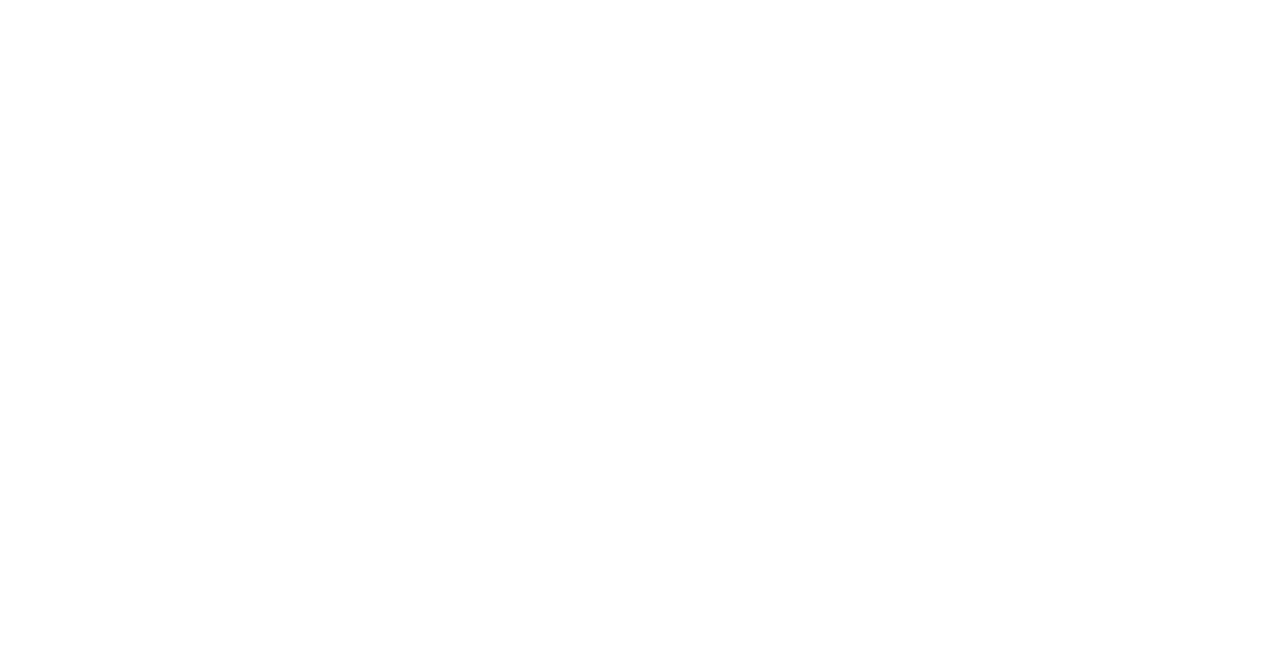
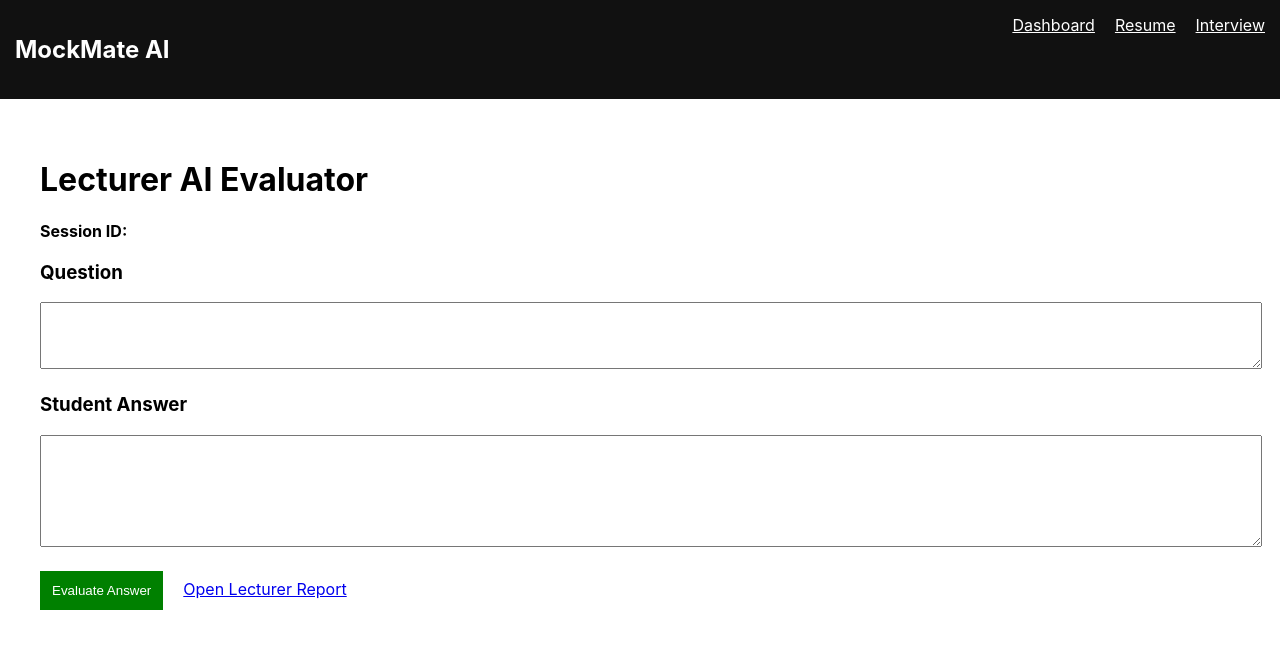
Before and after one commit to HarshithaMeesa/mockmate-frontend, a React (Create React App) app: page /lecturer-capture in a window 1280 px wide. Before the commit this address had no page. Shown: the top 648 px of the page. Built offline with nearby package versions, Linux system fonts and the light colour scheme.

Commit message:
add lecturer gemini capture and report pages

```diff
--- a/src/App.js
+++ b/src/App.js
@@ -9,6 +9,9 @@ import Report from "./pages/Report";
 import JoinInterview from "./pages/JoinInterview";
 import LiveInterviewRoom from "./pages/LiveInterviewRoom";
 import JitsiInterviewRoom from "./pages/JitsiInterviewRoom";
+
+import LecturerAnswerCapture from "./pages/LecturerAnswerCapture";
+import LecturerReport from "./pages/LecturerReport";
 
 function App() {
   return (
@@ -24,6 +27,8 @@ function App() {
         <Route path="/join/:id" element={<JoinInterview />} />
         <Route path="/live-room" element={<LiveInterviewRoom />} />
         <Route path="/jitsi-room" element={<JitsiInterviewRoom />} />
+        <Route path="/lecturer-capture" element={<LecturerAnswerCapture />} />
+        <Route path="/lecturer-report/:sessionId" element={<LecturerReport />} />
       </Routes>
     </Router>
   );
--- /dev/null
+++ b/src/pages/LecturerAnswerCapture.js
@@ -0,0 +1,102 @@
+import React, { useState } from "react";
+import Navbar from "../components/Navbar";
+import { useLocation, Link } from "react-router-dom";
+
+function LecturerAnswerCapture() {
+  const location = useLocation();
+  const sessionId = location.state?.sessionId;
+
+  const [question, setQuestion] = useState("");
+  const [answer, setAnswer] = useState("");
+  const [result, setResult] = useState(null);
+  const [loading, setLoading] = useState(false);
+
+  const evaluateNow = async () => {
+    setLoading(true);
+
+    const response = await fetch(
+      `${process.env.REACT_APP_API_URL}/session/${sessionId}/evaluate-live-answer`,
+      {
+        method: "POST",
+        headers: {
+          "Content-Type": "application/json"
+        },
+        body: JSON.stringify({
+          question,
+          answer
+        })
+      }
+    );
+
+    const data = await response.json();
+    setResult(data);
+    setLoading(false);
+  };
+
+  return (
+    <div>
+      <Navbar />
+      <div style={{ padding: "40px" }}>
+        <h1>Lecturer AI Evaluator</h1>
+        <p><b>Session ID:</b> {sessionId}</p>
+
+        <div style={{ marginTop: "20px" }}>
+          <h3>Question</h3>
+          <textarea
+            value={question}
+            onChange={(e) => setQuestion(e.target.value)}
+            rows={3}
+            style={{ width: "100%", padding: "10px" }}
+          />
+        </div>
+
+        <div style={{ marginTop: "20px" }}>
+          <h3>Student Answer</h3>
+          <textarea
+            value={answer}
+            onChange={(e) => setAnswer(e.target.value)}
+            rows={6}
+            style={{ width: "100%", padding: "10px" }}
+          />
+        </div>
+
+        <button
+          onClick={evaluateNow}
+          style={{
+            marginTop: "20px",
+            padding: "12px",
+            background: "green",
+            color: "white",
+            border: "none"
+          }}
+        >
+          Evaluate Answer
+        </button>
+
+        <Link
+          to={`/lecturer-report/${sessionId}`}
+          style={{ marginLeft: "20px" }}
+        >
+          Open Lecturer Report
+        </Link>
+
+        {loading && <p style={{ marginTop: "20px" }}>Gemini is generating pro feedback...</p>}
+
+        {result && (
+          <div style={{ marginTop: "30px", background: "#f3f3f3", padding: "20px", borderRadius: "10px" }}>
+            <h2>AI Evaluation Result</h2>
+            <p><b>Overall Score:</b> {result.overall_score}</p>
+            <p><b>Communication:</b> {result.communication_score}</p>
+            <p><b>Clarity:</b> {result.clarity_score}</p>
+            <p><b>Confidence:</b> {result.confidence_score}</p>
+            <p><b>Technical Depth:</b> {result.technical_depth_score}</p>
+            <p><b>Relevance:</b> {result.relevance_score}</p>
+            <p><b>Summary:</b> {result.summary}</p>
+          </div>
+        )}
+      </div>
+    </div>
+  );
+}
+
+export default LecturerAnswerCapture;
--- /dev/null
+++ b/src/pages/LecturerReport.js
@@ -0,0 +1,72 @@
+import React, { useEffect, useState } from "react";
+import { useParams } from "react-router-dom";
+import Navbar from "../components/Navbar";
+
+function LecturerReport() {
+  const { sessionId } = useParams();
+  const [report, setReport] = useState(null);
+
+  useEffect(() => {
+    fetch(`${process.env.REACT_APP_API_URL}/session/${sessionId}/pro-report`)
+      .then((res) => res.json())
+      .then((data) => setReport(data));
+  }, [sessionId]);
+
+  if (!report) {
+    return (
+      <div>
+        <Navbar />
+        <div style={{ padding: "40px" }}>
+          <h2>Loading lecturer report...</h2>
+        </div>
+      </div>
+    );
+  }
+
+  return (
+    <div>
+      <Navbar />
+      <div style={{ padding: "40px" }}>
+        <h1>Pro Lecturer Report</h1>
+
+        <p><b>Interview Role:</b> {report.role}</p>
+        <p><b>Time:</b> {report.time}</p>
+        <p><b>Average Score:</b> {report.average_score}</p>
+
+        <div style={{ marginTop: "20px", background: "#f3f3f3", padding: "20px", borderRadius: "10px" }}>
+          <h3>Summary</h3>
+          <p>{report.summary}</p>
+
+          <h3>Key Points</h3>
+          <ul>{report.key_points?.map((item, idx) => <li key={idx}>{item}</li>)}</ul>
+
+          <h3>Strengths</h3>
+          <ul>{report.strengths?.map((item, idx) => <li key={idx}>{item}</li>)}</ul>
+
+          <h3>Weaknesses</h3>
+          <ul>{report.weaknesses?.map((item, idx) => <li key={idx}>{item}</li>)}</ul>
+
+          <h3>Improvement Tips</h3>
+          <ul>{report.improvement_tips?.map((item, idx) => <li key={idx}>{item}</li>)}</ul>
+
+          <h3>Final Recommendation</h3>
+          <p>{report.final_recommendation}</p>
+        </div>
+
+        <div style={{ marginTop: "30px" }}>
+          <h2>Answer-Level Details</h2>
+          {report.details?.map((item, idx) => (
+            <div key={idx} style={{ marginTop: "20px", padding: "20px", border: "1px solid #ddd", borderRadius: "10px" }}>
+              <p><b>Question:</b> {item.question}</p>
+              <p><b>Answer:</b> {item.answer}</p>
+              <p><b>Overall Score:</b> {item.evaluation?.overall_score}</p>
+              <p><b>Summary:</b> {item.evaluation?.summary}</p>
+            </div>
+          ))}
+        </div>
+      </div>
+    </div>
+  );
+}
+
+export default LecturerReport;
```
